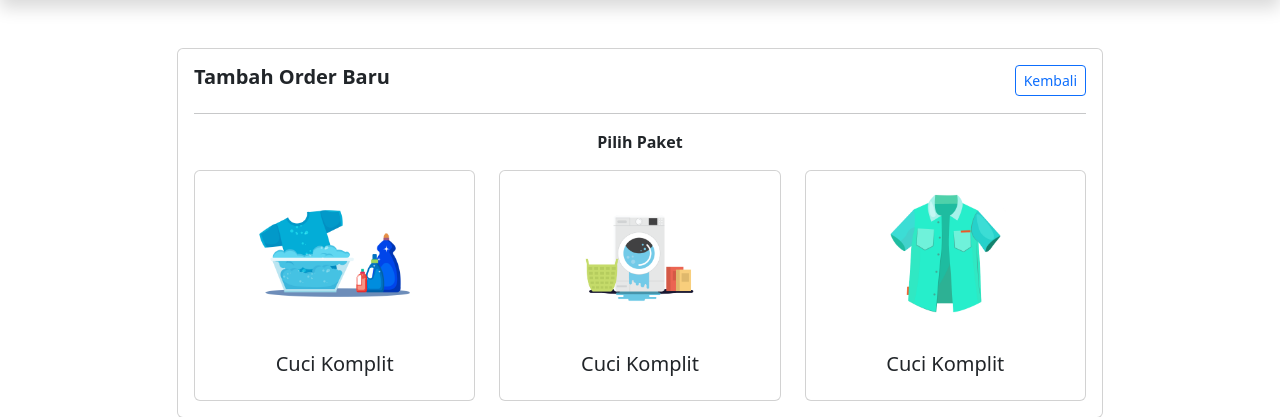
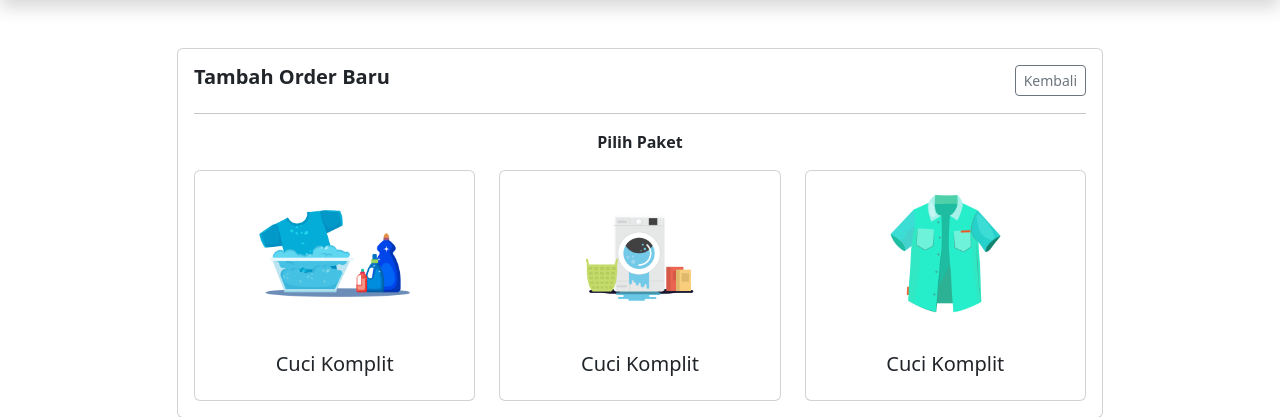
Before and after one commit to rudihardianto/website-laundry-php-native, a PHP site: page /laundry_rizal_skripsi/order/index.php in a window 1280 px wide. Shown: the part 58-475 px from the top of the page. Run offline with PHP 8.4, Linux system fonts and the light colour scheme.

Commit message:
halaman order

```diff
--- a/order/index.php
+++ b/order/index.php
@@ -13,7 +13,7 @@
                                 <h5 class="card-title fw-bold">Tambah Order Baru</h5>
                             </div>
                             <div class="col text-end text-nowrap">
-                                <a href="" class="btn btn-sm btn-outline-primary">Kembali</a>
+                                <a href="" class="btn btn-sm btn-outline-secondary">Kembali</a>
                             </div>
                         </div>
 
```
